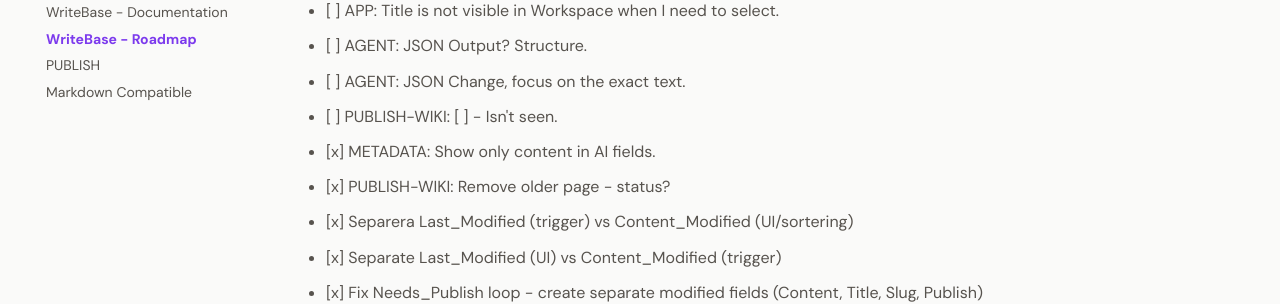
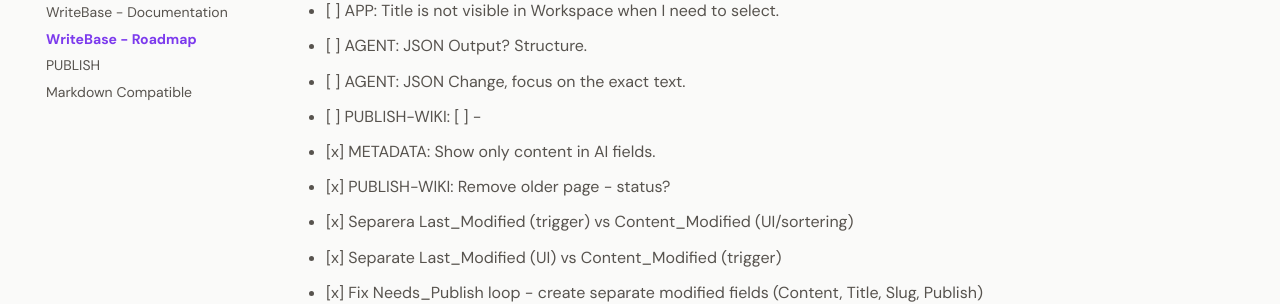
Before and after one commit to larssonhthomas-afk/writebase-docs, an MkDocs documentation site: the page built from docs/009-writebase-roadmap.md, in a window 1280 px wide and 900 px high, scrolled down 853 px. Shown: the part 154-458 px from the top of the window. Built offline with MkDocs 1.6.1 and Material for MkDocs 9.7.7, drawn with Linux system fonts in a browser that asks for light colours; some web fonts are replaced.

Commit message:
Update 009-writebase-roadmap.md

```diff
--- a/docs/009-writebase-roadmap.md
+++ b/docs/009-writebase-roadmap.md
@@ -43,7 +43,7 @@ This Backlog has a priority 1-3.
 - [ ] APP: Title is not visible in Workspace when I need to select.
 - [ ] AGENT: JSON Output? Structure.
 - [ ] AGENT: JSON Change, focus on the exact text.
-- [ ] PUBLISH-WIKI: [ ] - Isn't seen.
+- [ ] PUBLISH-WIKI: [ ] -
 
 - [x] METADATA: Show only content in AI fields.
 - [x] PUBLISH-WIKI: Remove older page - status?
```
